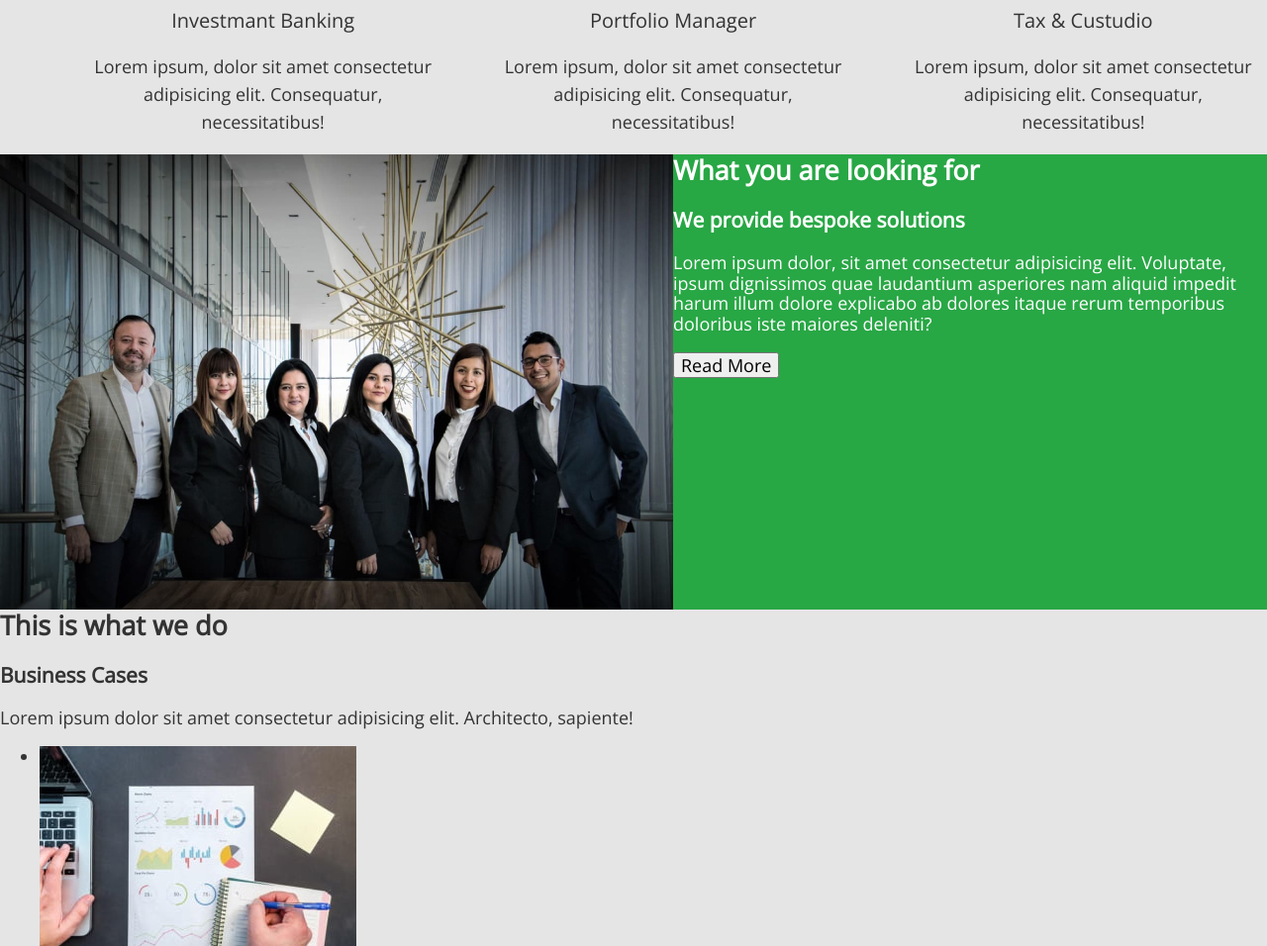
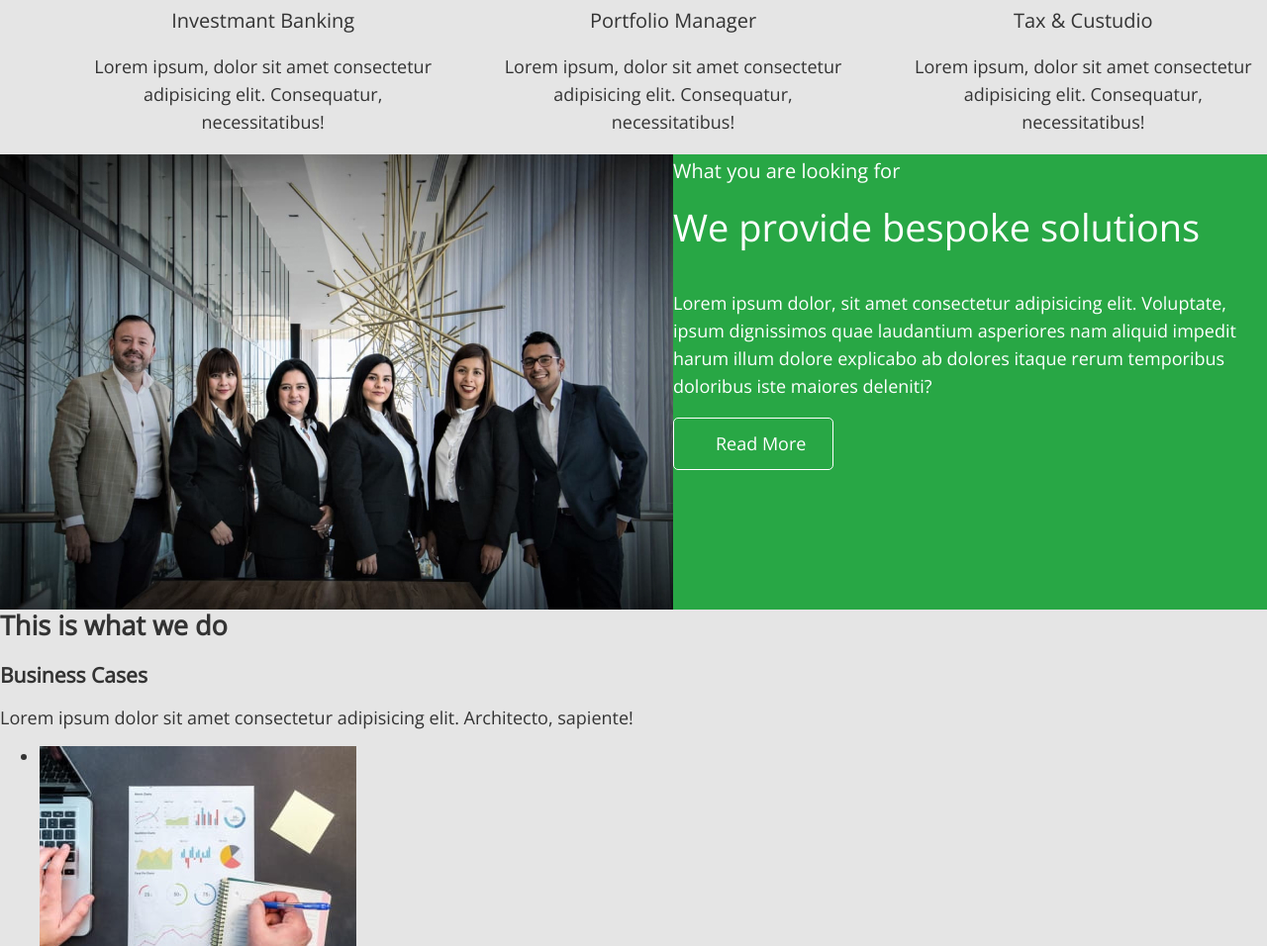
Before and after one commit to AleksandraPauk/FSOn59-StartersGoIT, a plain HTML site: page index.html in a window 1280 px wide. Shown: the part 957-1913 px from the top of the page at 99% size. Drawn offline with nearby package versions, Linux system fonts and the light colour scheme.

Commit message:
add text-style for solutions section

```diff
--- a/css/style.css
+++ b/css/style.css
@@ -200,3 +200,36 @@ address {
   background-color: var(--accent-color);
   color: var(--secondary-text-color);
 }
+
+.solutions-secondary-title {
+  font-weight: 400;
+  font-size: 20px;
+  line-height: 1.65;
+  color: var(--secondary-text-color);
+}
+
+.solutions-primary-title {
+  font-weight: 300;
+  font-size: 38px;
+  line-height: 1.26;
+  color: var(--secondary-text-color);
+}
+
+.solutions-text {
+  font-weight: 400;
+  line-height: 1.56;
+  color: var(--secondary-text-color);
+}
+
+.solutions-button {
+  padding: 11px 27px 12px 42px;
+
+  font-family: inherit;
+  font-weight: 400;
+  font-size: 18px;
+  line-height: 1.56;
+  color: var(--secondary-text-color);
+  background-color: var(--accent-color);
+  border: 1px solid var(--secondary-text-color);
+  border-radius: 5px;
+}
--- a/index.html
+++ b/index.html
@@ -93,8 +93,8 @@
       <section class="solutions">
         <img src="./images/solutions/solutions.jpg" alt="team" width="680" height="460" />
         <div class="solutions-wrapper">
-          <h2 class="solutions-primary-title">What you are looking for</h2>
-          <h3 class="solutions-secondary-title">We provide bespoke solutions</h3>
+          <h2 class="solutions-secondary-title">What you are looking for</h2>
+          <h3 class="solutions-primary-title">We provide bespoke solutions</h3>
           <p class="solutions-text">
             Lorem ipsum dolor, sit amet consectetur adipisicing elit. Voluptate, ipsum dignissimos
             quae laudantium asperiores nam aliquid impedit harum illum dolore explicabo ab dolores
```
